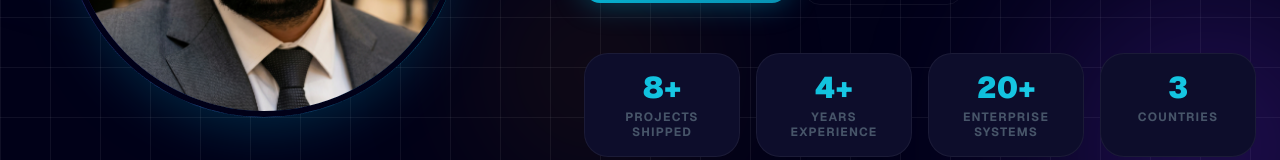
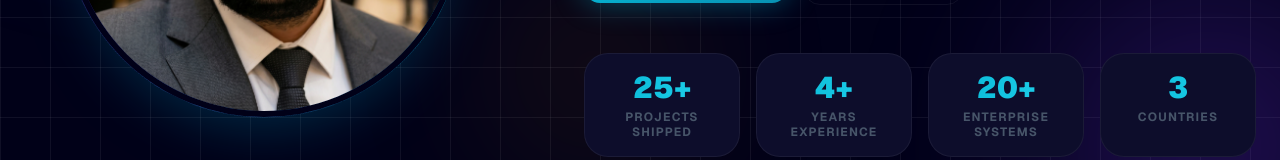
Before and after one commit to Amounir930/adel, a Next.js app: page /en in a window 1280 px wide. Shown: the part 483-643 px from the top of the page. Built offline with nearby package versions, Linux system fonts and the light colour scheme.

Commit message:
chore: update completed projects count stat to 25+ in Hero component

```diff
--- a/src/components/Hero.tsx
+++ b/src/components/Hero.tsx
@@ -7,7 +7,7 @@ import Image from 'next/image';
 import { HiDownload, HiCode, HiServer, HiChip } from 'react-icons/hi';
 
 const STATS = [
-  { key: 'stat_projects', value: '8+' },
+  { key: 'stat_projects', value: '25+' },
   { key: 'stat_years', value: '4+' },
   { key: 'stat_tech', value: '20+' },
   { key: 'stat_countries', value: '3' },
```
